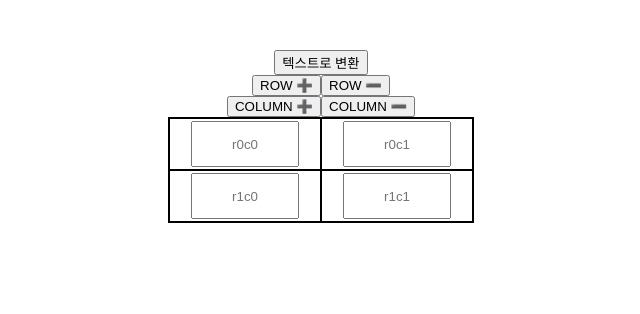
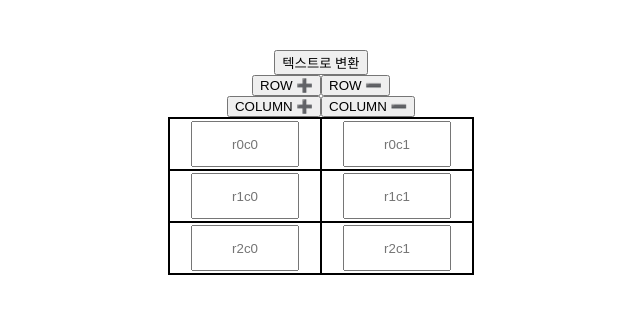
Before and after one commit to Barkshihun/table-to-text, a React (Vite) app: page / in a window 1280 px wide. Shown: the top 314 px of the page, without its empty margins (319-959 px from the left). Built offline with nearby package versions, Linux system fonts and the light colour scheme.

Commit message:
Table과 TableContents 합병

```diff
--- a/src/components/Output.tsx
+++ b/src/components/Output.tsx
@@ -1,6 +1,5 @@
 import { useState, useEffect } from "react";
-import { golbalRows, globalCols } from "./Table";
-import { globalInputs } from "./TableContents";
+import { golbalRows, globalCols, globalInputs } from "./Table";
 // col이 가로 row가 세로
 function Output() {
   const [text, setText] = useState("변환에 실패하였습니다");
--- a/src/components/Table.tsx
+++ b/src/components/Table.tsx
@@ -2,15 +2,13 @@ import { useState } from "react";
 import "../scss/Table.scss";
 import { faPlus, faMinus } from "@fortawesome/free-solid-svg-icons";
 import { FontAwesomeIcon } from "@fortawesome/react-fontawesome";
-import { TableContents } from "./TableContents";
-import { createPortal } from "react-dom";
 
-export let golbalRows = 2;
-export let globalCols = 2;
-
+export let golbalRows: number;
+export let globalCols: number;
+export let globalInputs: tableInputObj = {};
 function Table() {
-  const [rows, setRows] = useState(golbalRows);
-  const [cols, setCols] = useState(globalCols);
+  const [rows, setRows] = useState(3);
+  const [cols, setCols] = useState(2);
   const controlPlus = (target: "rows" | "cols") => {
     if (rows === 0) {
       setRows(1);
@@ -35,6 +33,54 @@ function Table() {
   const onRowMinus = () => controlMinus("rows");
   const onColPlus = () => controlPlus("cols");
   const onColMinus = () => controlMinus("cols");
+
+  //
+  const initInputs = () => {
+    let inputs: tableInputObj = {};
+    for (let row = 0; row < rows; row++) {
+      for (let col = 0; col < cols; col++) {
+        const coord = `${row},${col}`;
+        inputs[coord] = globalInputs[coord] ? globalInputs[coord] : "";
+      }
+    }
+    return inputs;
+  };
+  const [inputs, setInputs]: [
+    inputs: tableInputObj,
+    setInputs: React.Dispatch<React.SetStateAction<{}>>
+  ] = useState({ ...initInputs() });
+  const onChange = (event: React.ChangeEvent<HTMLInputElement>) => {
+    const modifiedValue = event.target.value;
+    const modifiedName = event.target.name;
+    globalInputs[modifiedName] = modifiedValue;
+    setInputs({ ...inputs, [modifiedName]: modifiedValue });
+  };
+  const setTableContents = () => {
+    const trList = [];
+    for (let row = 0; row < rows; row++) {
+      const tdList = [];
+      for (let col = 0; col < cols; col++) {
+        const coord = `${row},${col}`;
+        tdList.push(
+          <td key={`r${row}c${col}`}>
+            <div>
+              <input
+                name={`${row},${col}`}
+                value={inputs[coord] || ""}
+                placeholder={`r${row}c${col}`}
+                onChange={onChange}
+                data-row={row}
+                data-col={col}
+              />
+            </div>
+          </td>
+        );
+      }
+      trList.push(<tr key={`row${row}`}>{tdList.map((td) => td)}</tr>);
+    }
+    return trList;
+  };
+  globalInputs = inputs;
   golbalRows = rows;
   globalCols = cols;
   return (
@@ -48,7 +94,7 @@ function Table() {
         <button onClick={onColMinus}>COLUMN ➖</button>
       </div>
       <table>
-        <TableContents rows={rows} cols={cols} />
+        <tbody>{setTableContents()}</tbody>
       </table>
     </>
   );
--- a/src/components/TableContents.tsx
+++ /dev/null
@@ -1,57 +0,0 @@
-import { useState, useEffect } from "react";
-import { faPlus, faMinus } from "@fortawesome/free-solid-svg-icons";
-import { FontAwesomeIcon } from "@fortawesome/react-fontawesome";
-
-// tr이 행, td가 열
-export let globalInputs: tableInputObj = {};
-export function TableContents({ rows, cols }: { rows: number; cols: number }) {
-  const initInputs = () => {
-    let inputs: tableInputObj = {};
-    for (let row = 0; row < rows; row++) {
-      for (let col = 0; col < cols; col++) {
-        const coord = `${row},${col}`;
-        inputs[coord] = globalInputs[coord] ? globalInputs[coord] : "";
-      }
-    }
-    return inputs;
-  };
-  const [inputs, setInputs]: [
-    inputs: tableInputObj,
-    setInputs: React.Dispatch<React.SetStateAction<{}>>
-  ] = useState({ ...initInputs() });
-  const onChange = (event: React.ChangeEvent<HTMLInputElement>) => {
-    const modifiedValue = event.target.value;
-    const modifiedName = event.target.name;
-    globalInputs[modifiedName] = modifiedValue;
-    setInputs({ ...inputs, [modifiedName]: modifiedValue });
-  };
-
-  const trList = [];
-  for (let row = 0; row < rows; row++) {
-    const tdList = [];
-    for (let col = 0; col < cols; col++) {
-      const coord = `${row},${col}`;
-      tdList.push(
-        <td key={`r${row}c${col}`}>
-          <div>
-            <input
-              name={`${row},${col}`}
-              value={inputs[coord] || ""}
-              placeholder={`r${row}c${col}`}
-              onChange={onChange}
-              data-row={row}
-              data-col={col}
-            />
-          </div>
-        </td>
-      );
-    }
-    trList.push(<tr key={`row${row}`}>{tdList.map((td) => td)}</tr>);
-  }
-  globalInputs = inputs;
-  return (
-    <>
-      <tbody>{trList}</tbody>
-    </>
-  );
-}
```
